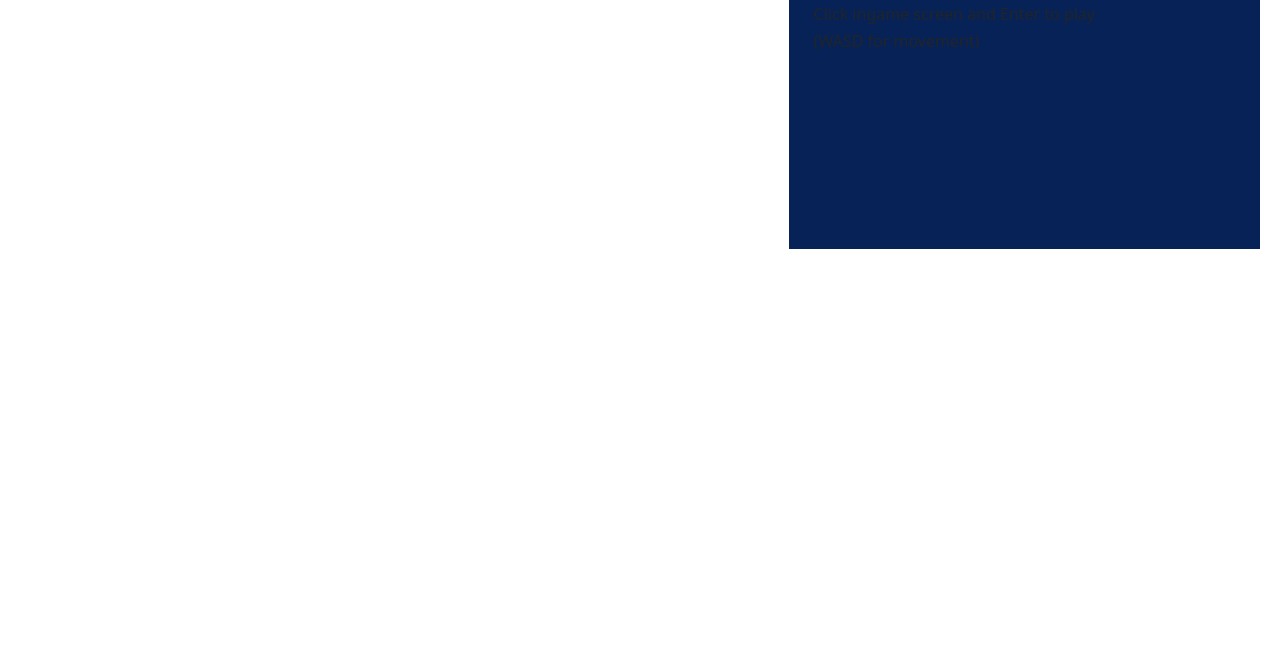
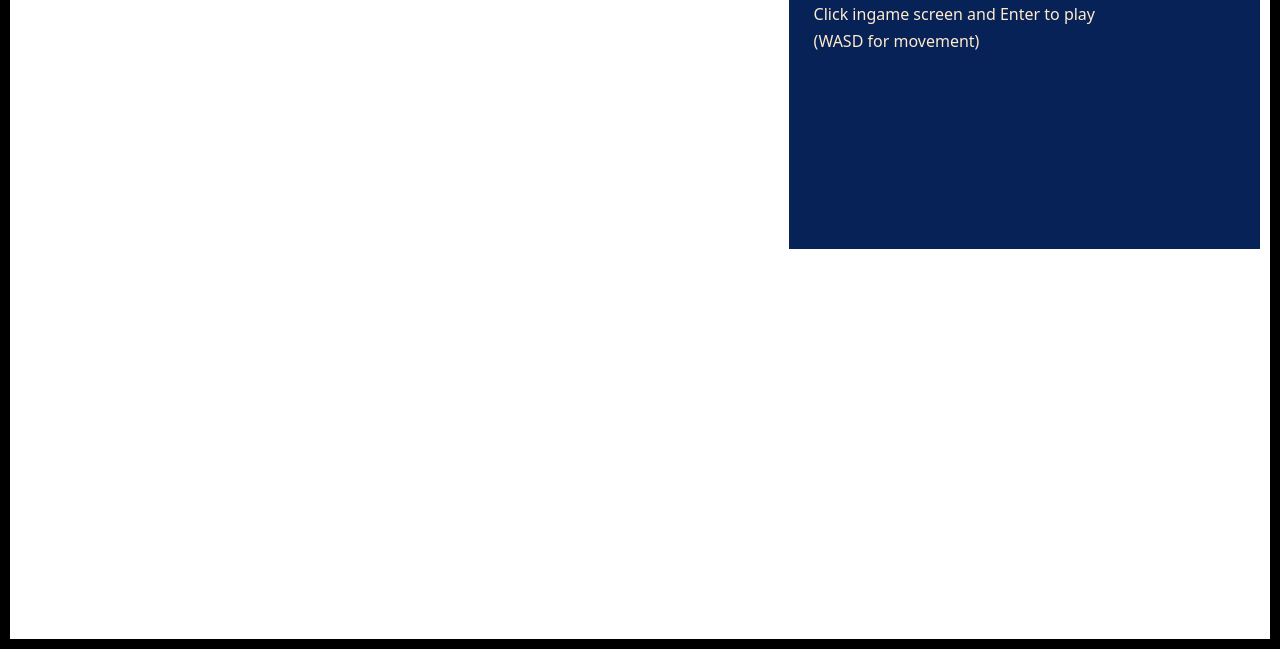
Before and after one commit to foxyflow/2D-JavaScript-Games, a plain HTML site: page index.html in a window 1280 px wide. Shown: the part 151-800 px from the top of the page. Drawn offline with nearby package versions, Linux system fonts and the light colour scheme.

Commit message:
better contrast on css

```diff
--- a/index.css
+++ b/index.css
@@ -3,9 +3,12 @@
 html, body {
     margin: 0;
     padding: 10;
+    background-color: black;
+
 }
 
 .intro{
+    color:blanchedalmond;
     float: right;
     padding: 2%;
     width: 38%;
```
